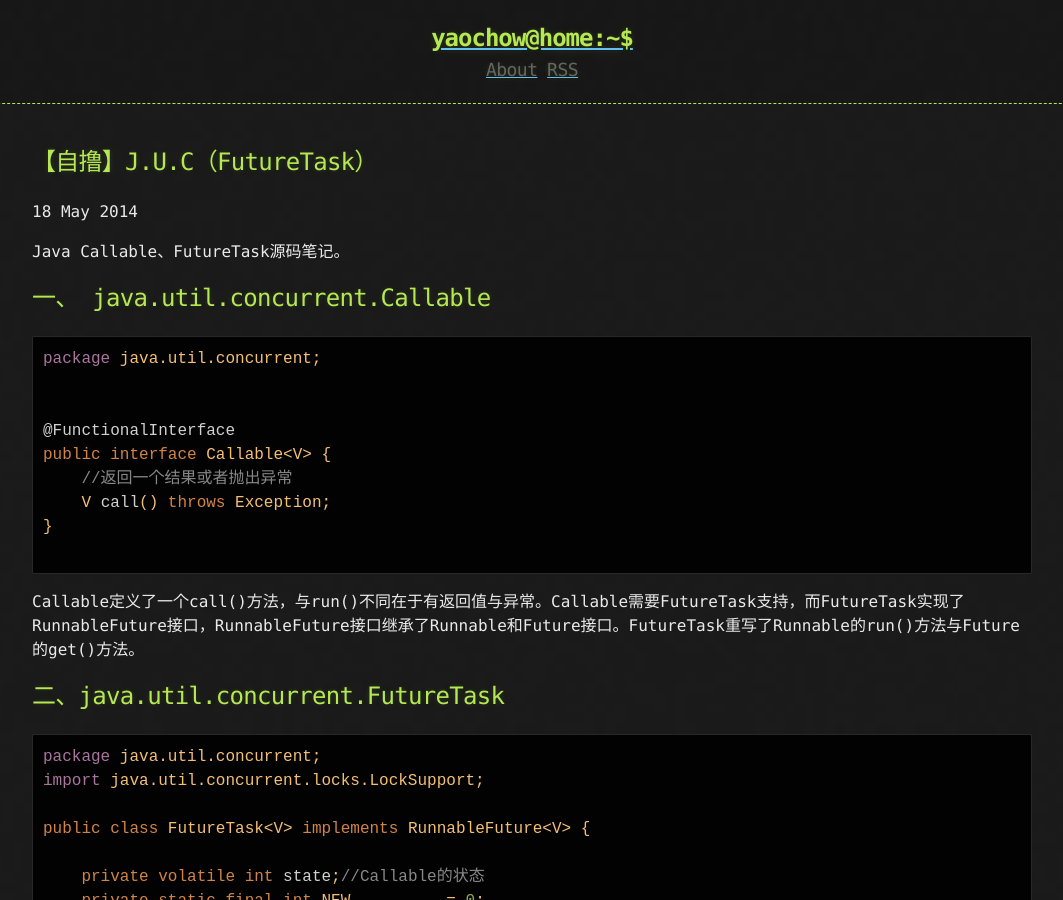
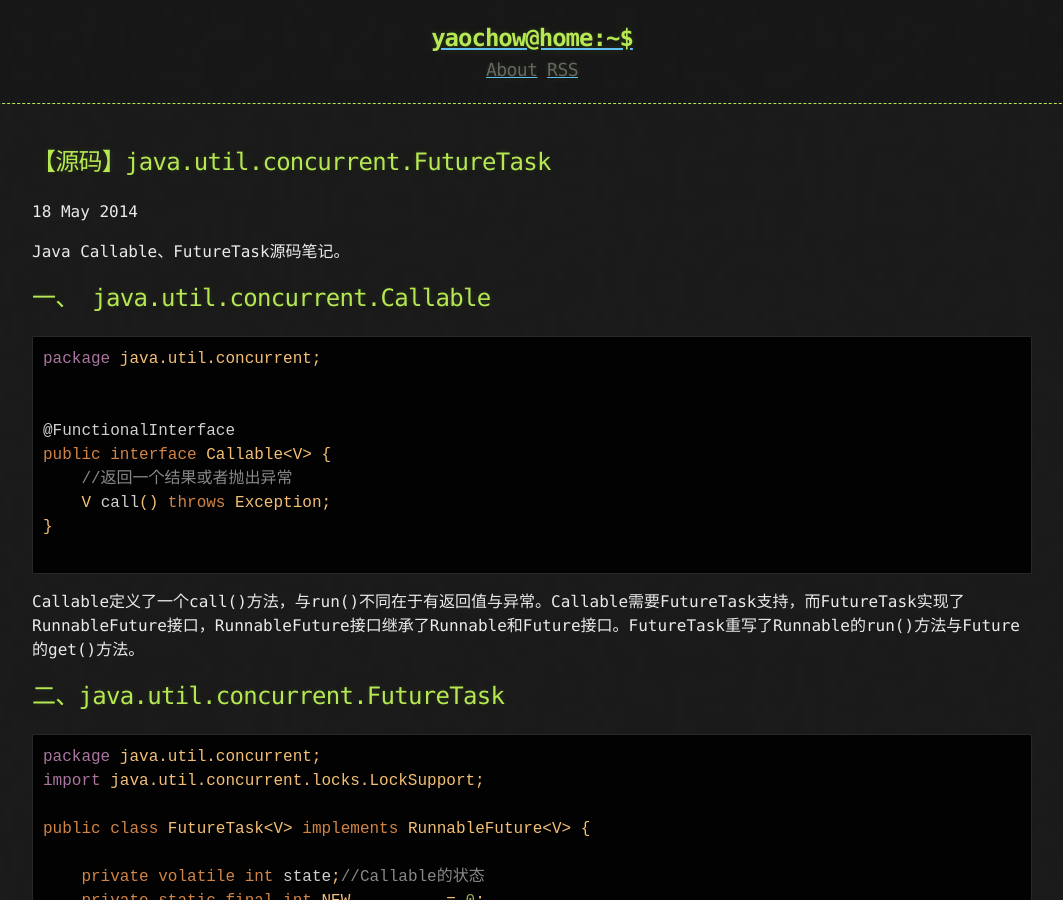
Before and after one commit to yyyyyyyy/yyyyyyyy.github.io, a Jekyll site: the page built from _posts/2014-05-19-【源码】java.util.concurrent.FutureTask.md, in a window 1280 px wide and 900 px high. Shown: the whole window, without its empty margins (108-1171 px from the left). Built offline with Jekyll 4.4.1, drawn with Linux system fonts in a browser that asks for light colours.

Commit message:
Update and rename 2014-05-19-Java-Thread（三）.md to 2014-05-19-【源码】java.util.concurrent.FutureTask.md

```diff
--- a/_posts/2014-05-19-Java-Thread（三）.md
+++ b/_posts/2014-05-19-【源码】java.util.concurrent.FutureTask.md
@@ -1,6 +1,6 @@
 ---
 layout: post
-title:  "【自撸】J.U.C（FutureTask）"
+title:  "【源码】java.util.concurrent.FutureTask"
 date:   2014-05-19 00:02:05 +0800
 categories: JUC 线程 Callable FutureTask
 ---
```
